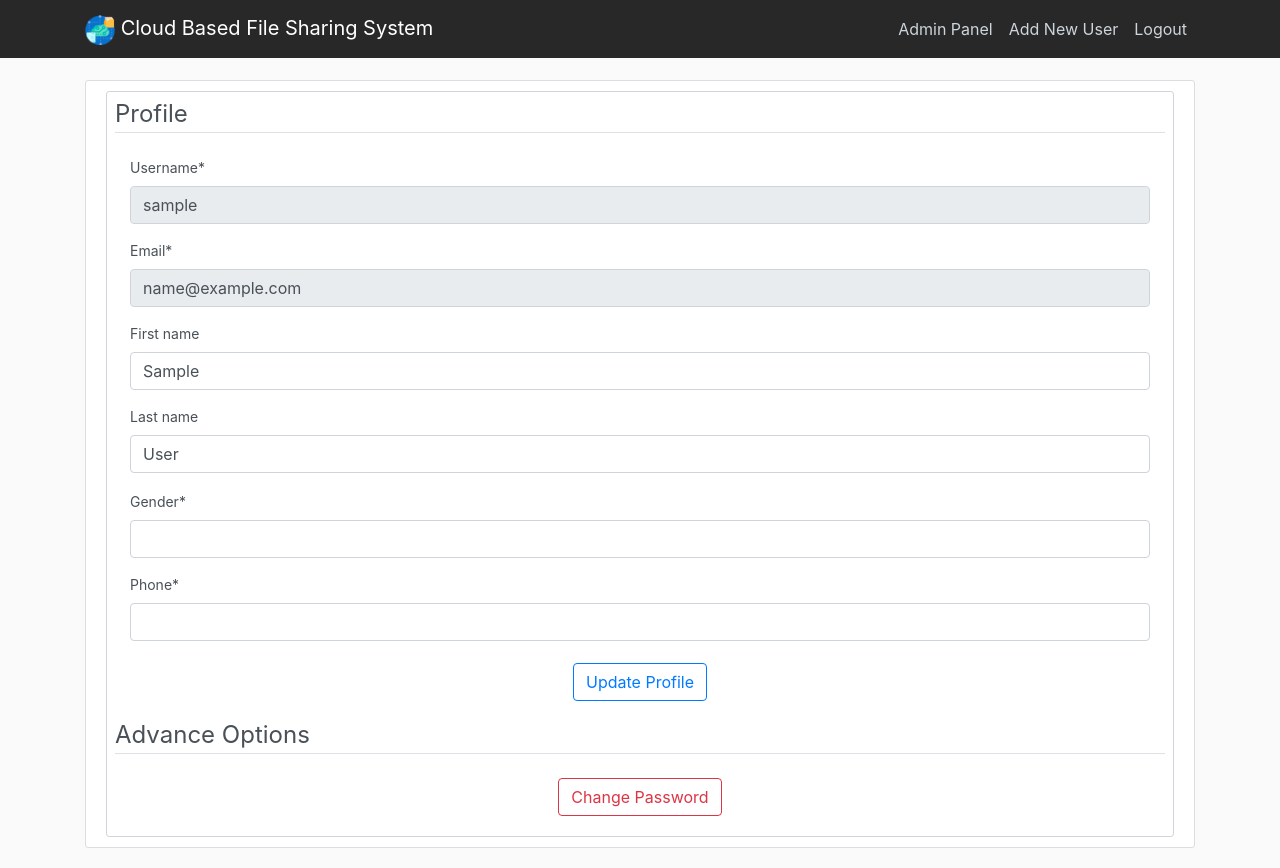
After one commit to Arslan374/cb_FSS, a Django app: page /profile/ in a window 1280 px wide. The commit adds this page. Run offline with Django 3.2, Linux system fonts and the light colour scheme; the visitor is signed in with stand-in values (Sample User, id 1); some libraries are stand-ins or nearby versions.

Commit message:
Add profile update

```diff
--- a/cb_FSS/urls.py
+++ b/cb_FSS/urls.py
@@ -16,6 +16,7 @@ Including another URLconf
 from django.contrib import admin
 from django.urls import path, include
 from users import views as user_views
+from users.profile import update_profile
 from django.contrib.auth import views as auth_views
 
 import private_storage.urls
@@ -26,6 +27,8 @@ urlpatterns = [
     path('', include("cloud.urls")),
     path('private-media/', include(private_storage.urls)),
     path('register/', user_views.register, name='register'),
+    path('profile/', update_profile, name='profile'),
+    path('password/', user_views.change_password, name='change-password'),
     path('login/', auth_views.LoginView.as_view(template_name='users/login.html'), name='login'),
     path('logout/', auth_views.LogoutView.as_view(template_name='users/logout.html'), name='logout'),
 ]
--- a/users/models.py
+++ b/users/models.py
@@ -11,6 +11,7 @@ def sub_routine():
 class Profile(models.Model):
     user = models.OneToOneField(User, on_delete=models.CASCADE)
     id = models.AutoField(primary_key=True)
+    gender = models.CharField(max_length=255, null=True)
     phone = models.CharField(max_length=255, null=True)
     subscription = models.DateTimeField(default=sub_routine)
 
--- /dev/null
+++ b/users/profile.py
@@ -0,0 +1,109 @@
+
+from django import forms
+from crispy_forms.helper import FormHelper
+from crispy_forms.layout import Layout, Fieldset, ButtonHolder, Submit, Field, Div
+from django.contrib import messages
+from django.contrib.auth.decorators import login_required
+from django.db.models import Q
+from django.shortcuts import redirect, get_object_or_404, render
+from django.urls import reverse_lazy
+from django.views.generic import (
+    ListView,
+    DetailView,
+    CreateView,
+    UpdateView,
+    DeleteView
+)
+
+from users.models import Profile, User
+
+
+class UserUpdateForm(forms.ModelForm):
+    class Meta:
+        model = User
+        fields = ['email', 'first_name', 'last_name', 'username']
+
+    username = forms.CharField(widget=forms.TextInput(attrs={'readonly': 'readonly'}))
+    email = forms.CharField(widget=forms.TextInput(attrs={'readonly': 'readonly'}))
+
+    def clean_email(self):
+        return self.initial['email']
+
+    def clean_username(self):
+        return self.initial['username']
+
+    def __init__(self, *args, **kwargs):
+        super().__init__(*args, **kwargs)
+        self.helper = FormHelper(self)
+        self.helper.form_tag = False
+        self.helper.field_class = 'input-sm col-xs-6 md-0'
+        self.helper.layout = Layout(
+            Div(
+                Div('username', css_class='col'),
+                Div('email', css_class='col'),
+
+                Div('first_name', css_class='col'),
+                Div('last_name', css_class='col'),
+
+            ),
+        )
+
+
+class ProfileUpdateForm(forms.ModelForm):
+    subscription = forms.DateField(widget=forms.DateInput(attrs={'readonly': 'readonly'}))
+
+    class Meta:
+        model = Profile
+        fields = ['gender', 'phone', 'subscription']
+        address = forms.CharField(widget=forms.TextInput())
+
+    def clean_account_type(self):
+        return self.initial['account_type']
+
+    def clean_ref(self):
+        return self.initial['ref']
+
+    def __init__(self, *args, **kwargs):
+        super().__init__(*args, **kwargs)
+        self.helper = FormHelper(self)
+        self.helper.form_tag = False
+        self.helper.field_class = 'input-sm col-xs-6 md-0'
+        self.helper.layout = Layout(
+            Div(
+                Div('ref', css_class='col'),
+                Div(Field('account_type', css_class="text-uppercase"), css_class='col'),
+                Div('gender', css_class='col'),
+                Div('phone', css_class='col'),
+                Div('country', css_class='col'),
+                Div('city', css_class='col'),
+                Div('address', css_class='col'),
+                Div('bank_name', css_class='col'),
+                Div('bank_account_number', css_class='col'),
+                Div('image', css_class='col'),
+        )
+        )
+
+
+@login_required
+def update_profile(request):
+    if request.method == 'POST':
+        u_form = UserUpdateForm(request.POST, instance=request.user)
+        p_form = ProfileUpdateForm(request.POST,
+                                   request.FILES,
+                                   instance=request.user.profile)
+        if u_form.is_valid() and p_form.is_valid():
+            u_form.save()
+            p_form.save()
+            messages.success(request, f'Your account has been updated!')
+            return redirect('home')
+
+    else:
+        u_form = UserUpdateForm(instance=request.user)
+        p_form = ProfileUpdateForm(instance=request.user.profile)
+
+    context = {
+        'u_form': u_form,
+        'p_form': p_form
+    }
+
+    return render(request, 'users/profile.html', context)
--- a/users/templates/users/base.html
+++ b/users/templates/users/base.html
@@ -30,12 +30,18 @@
                     <!-- Navbar Right Side -->
                     <div class="navbar-nav">
                         {% if user.is_authenticated %} {% if user.is_superuser %}
-                        <a class="nav-item nav-link" href="/admin">Admin Panel</a>
-                        <a class="nav-item nav-link" href="{% url 'register' %}">Add New User</a> {% else %}
-                        <a class="nav-item nav-link" href="{% url 'home' %}">Home</a> {% endif %}
-                        <a class="nav-item nav-link" href="{% url 'logout' %}">Logout</a> {% else %}
-                        <a class="nav-item nav-link" href="{% url 'register' %}">Register</a>
-                        <a class="nav-item nav-link" href="{% url 'login' %}">Login</a> {% endif %}
+                            <a class="nav-item nav-link" href="/admin">Admin Panel</a>
+                            <a class="nav-item nav-link" href="{% url 'register' %}">Add New User</a>
+                        {% else %}
+                            <a class="nav-item nav-link" href="{% url 'profile' %}">Profile</a>
+                            <a class="nav-item nav-link" href="{% url 'drive' %}">My Drive</a>
+                            <a class="nav-item nav-link" href="{% url 'share_view' %}">Shared Files</a>
+                        {% endif %}
+                            <a class="nav-item nav-link" href="{% url 'logout' %}">Logout</a>
+                        {% else %}
+                            <a class="nav-item nav-link" href="{% url 'register' %}">Register</a>
+                            <a class="nav-item nav-link" href="{% url 'login' %}">Login</a>
+                        {% endif %}
                     </div>
                 </div>
             </div>
--- /dev/null
+++ b/users/templates/users/profile.html
@@ -0,0 +1,23 @@
+{% extends 'users/base.html' %}
+{% load crispy_forms_filters %}
+{% load crispy_forms_tags %}
+{% block title %}Profile{% endblock %}
+{% block content %}
+    <div class="content-section container">
+        <form enctype="multipart/form-data" method="POST"
+              class="form-control form-control-sm ">
+            {% csrf_token %}
+
+            <legend class="border-bottom mb-4">Profile</legend>
+            {% crispy u_form %}
+            {% crispy p_form %}
+            <div class="form-group text-center">
+                <button class="btn btn-outline-primary" type="submit">Update Profile</button>
+            </div>
+            <legend class="border-bottom mb-4">Advance Options</legend>
+            <div class="form-group text-center">
+                <a href="{% url 'change-password' %}" class="btn btn-outline-danger">Change Password</a>
+            </div>
+        </form>
+    </div>
+{% endblock content %}
```
Also changed, not shown: users/templates/users/change_password.html (added, +19 -0 lines), users/views.py (+20 -0 lines).
